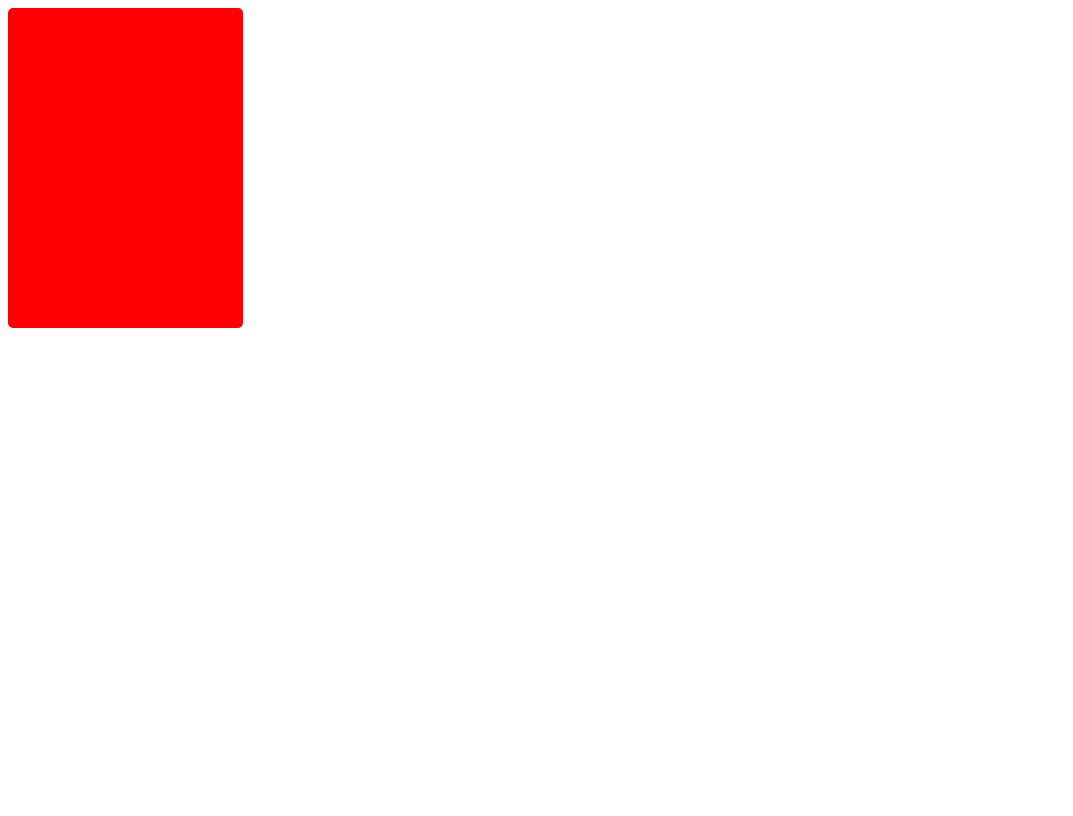
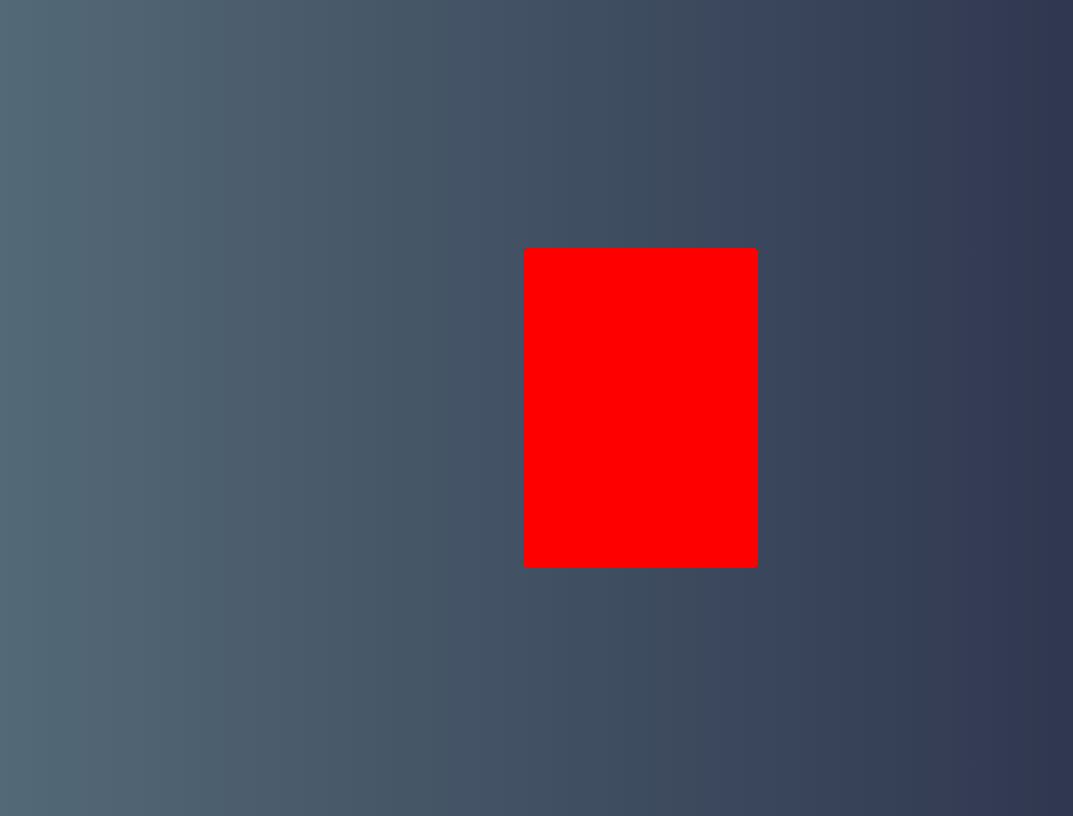
Before and after one commit to Domisnnet/calculadora-em-React, a React (Create React App) app: page / in a window 1280 px wide. Shown: the whole page, without its empty margins (0-1073 px from the left). Built offline with nearby package versions, Linux system fonts and the light colour scheme.

Commit message:
Estilo da Página
Atualização do index.css , alteração do layout e gradiente

```diff
--- a/src/index.css
+++ b/src/index.css
@@ -6,3 +6,13 @@
 * {
   font-family: 'RobotoMono', monospace;
 }
+
+body {
+  display: flex;
+  height: 100vh;
+  justify-content: center;
+  align-items: center;
+  text-align: center;
+  color: white;
+  background: linear-gradient(to right, rgb(83, 105, 118), rgb(41, 46, 73));
+}
```
